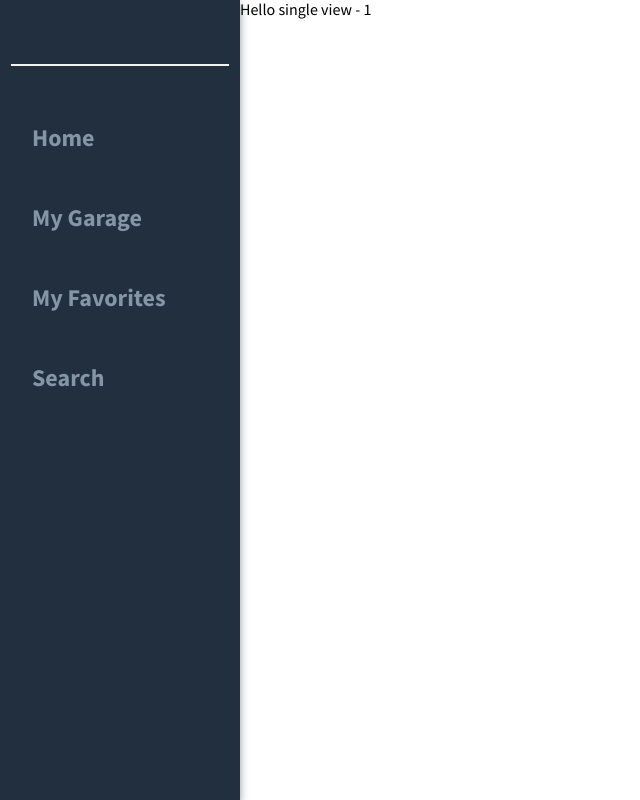
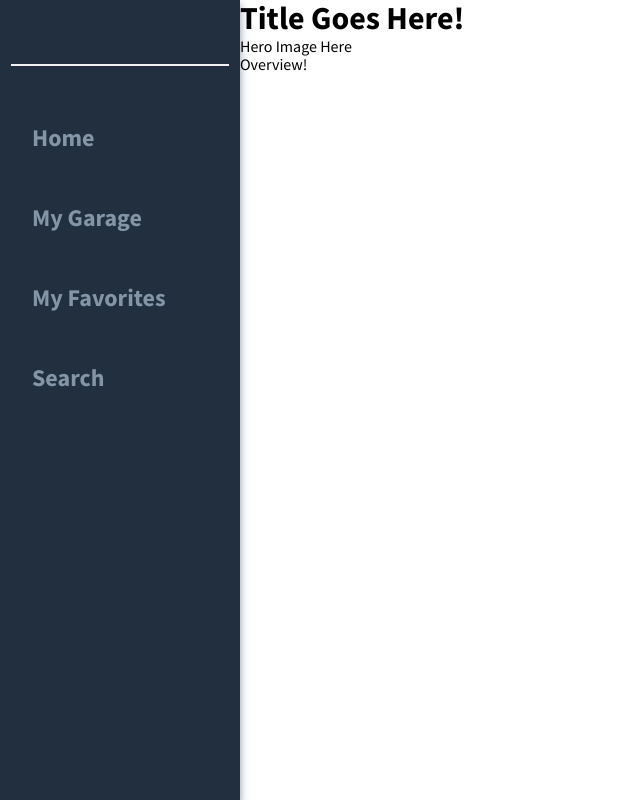
Before and after one commit to Rdarke/Project_Vehicle, a React (Create React App) app in the folder app/: page /vehicle-view/1 in a window 1280 px wide. Shown: the whole page, without its empty margins (0-640 px from the left). Built offline with nearby package versions, Linux system fonts and the light colour scheme.

Commit message:
Create VehicleView.scss styling and import

```diff
--- a/app/src/components/vehicleCard/index.jsx
+++ b/app/src/components/vehicleCard/index.jsx
@@ -1,6 +1,6 @@
 import React from "react";
 import { Link } from 'react-router-dom';
-import "./vehicleCard.scss";
+import "./VehicleCard.scss";
 import Button from '../button';
 
 
--- a/app/src/components/vehicleView/VehicleView.jsx
+++ b/app/src/components/vehicleView/VehicleView.jsx
@@ -1,11 +1,21 @@
 import React from "react";
 import { useParams } from 'react-router-dom';
+import './VehicleView.scss';
 
 function VehicleView() {
   const params = useParams(); // Provides URL param.id
 console.log("This is the params", params)
   return (
-    <div>Hello single view - {`${params.id}`}</div>
+    <div className={'vehicleView__wrapper'}>
+    <h1 className={'vehicleView__title'}> Title Goes Here!</h1>
+    <div className={'vehicleView__hero'}>
+      <p>Hero Image Here</p>
+    </div>
+    <div className={'vehicleView__overview'}>
+      <p>Overview!</p>
+    </div>
+
+    </div>
   )
 };
 
```
Also changed, not shown: app/src/components/vehicleView/VehicleView.scss (added).
